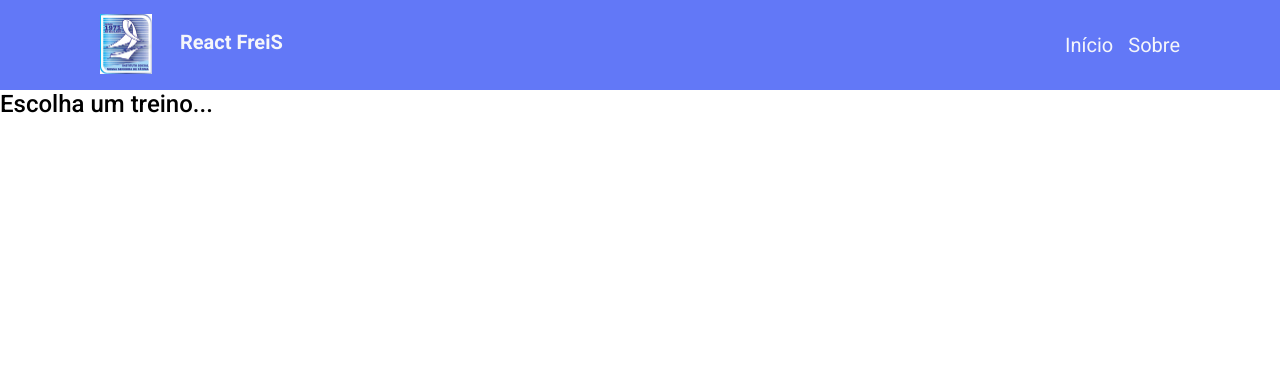
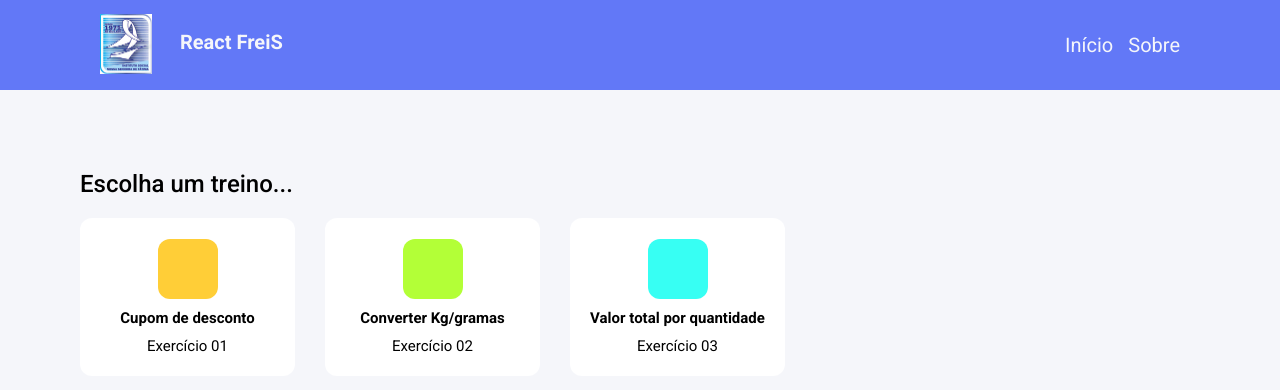
Before and after one commit to fellpos/reactfreis, a React (Create React App) app: page / in a window 1280 px wide. Shown: the top 390 px of the page. Built offline with nearby package versions, Linux system fonts and the light colour scheme.

Commit message:
asdasdsad

```diff
--- a/src/index.scss
+++ b/src/index.scss
@@ -6,7 +6,15 @@
     padding: 0px;
 }
 
+body {
+    background-color: #F5F6FA;
+}
+
+a {
+    text-decoration: none;
+}
 .pagina {
+
 
     .cabecalho {
         display: flex;
@@ -18,6 +26,7 @@
         left: 0px;
         top: 0px;
         background-color: #6278f7;
+
 
         .logo {
             position: absolute;
@@ -39,16 +48,16 @@
             font: 700 20px 'Roboto';
             color: #F5F6FA;
         }
+
         .abas{
             padding: 0px 100px;
             display: flex;
 
             gap: 15px;
 
-            h2 {
+            h2, h2:visited{
                 font: 400 20px 'Roboto';
                 color: #F5F6FA;
-
 
             }
 
--- a/src/pages/home/index.jsx
+++ b/src/pages/home/index.jsx
@@ -3,6 +3,8 @@ import './index.scss';
 import { Link } from 'react-router-dom';
 
 export default function Home() {
+
+
   return (
     <div className="pagina-home pagina">
       <header className="cabecalho">
@@ -17,14 +19,50 @@ export default function Home() {
         <div className='abas'>
 
           <h2 className=''> Início </h2>
-          <h2 className=''> Sobre </h2>
+
+          <Link to='/sobre'>
+            <h2 className=''> Sobre </h2>
+          </Link>
 
         </div>
       </header>
 
       <section>
-        <h1> Escolha um treino...</h1>
+        <h1 className='titulo'> Escolha um treino...</h1>
 
+        <div className='blocos'>
+
+          <div className='bloco'>
+            <div className='cor-amarela'>
+
+            </div>
+
+            <h2>Cupom de desconto</h2>
+
+            <h3>Exercício 01</h3>
+          </div>
+
+          <div className='bloco'>
+            <div className='cor-verde'>
+
+            </div>
+
+            <h2>Converter Kg/gramas</h2>
+
+            <h3>Exercício 02</h3>
+          </div>
+
+          <div className='bloco'>
+            <div className='cor-azul'>
+
+            </div>
+
+            <h2>Valor total por quantidade</h2>
+
+            <h3>Exercício 03</h3>
+          </div>
+
+        </div>
       </section>
     </div>
   );
--- a/src/pages/home/index.scss
+++ b/src/pages/home/index.scss
@@ -1,11 +1,73 @@
 .pagina-home {
 
-    h1{
+    .titulo {
         font: 500 24px 'Roboto';
         color: black;
+        margin-top: 80px;
+        margin-left: 80px;
+    }
+
+    .blocos {
+        display: flex;
+        flex-direction: row;
+        margin-left: 50px;
     }
 
     .bloco {
+        display: flex;
+        justify-content: center;
+        align-items: center;
+        flex-direction: column;
+        margin-left: 30px;
 
+        background-color: #ffffff;
+        margin-top: 20px;
+        width: 215px;
+        height: 158px;
+        border-radius: 12px;
+
+        padding: 10px;
+
+        .cor-amarela {
+
+            border-radius: 12px;
+            width: 60px;
+            height: 60px;
+            margin-bottom: 10px;
+
+            background-color: #FFCE37;
+
+        }
+
+        .cor-verde {
+
+            border-radius: 12px;
+            width: 60px;
+            height: 60px;
+            margin-bottom: 10px;
+
+            background-color: #B3FF37;
+
+        }
+
+        .cor-azul {
+
+            border-radius: 12px;
+            width: 60px;
+            height: 60px;
+            margin-bottom: 10px;
+
+            background-color: #37FFF3;
+
+        }
+
+        h2 {
+            margin-bottom: 10px;
+            font: 700 15px 'Roboto';
+        }
+
+        h3 {
+            font: 400 15px 'Roboto';
+        }
     }
 }
--- /dev/null
+++ b/src/pages/sobre/index.jsx
@@ -0,0 +1,48 @@
+import './index.scss';
+import { Link } from 'react-router-dom';
+
+export default function Sobre() {
+
+
+    return (
+        <div className="pagina-sobre pagina">
+            <header className="cabecalho">
+
+                <div className=''>
+
+                    <img className='logo' src="/assets/images/logo.jfif" alt="" />
+                    <h1> React FreiS</h1>
+
+                </div>
+
+                <div className='abas'>
+
+                    <h2 className=''> Início </h2>
+                    <h2 className=''> Sobre </h2>
+
+                </div>
+            </header>
+
+            <section>
+                <h1 className='titulo'> Sobre</h1>
+
+                <div className='secao'>
+
+
+                    <div className='texto'>
+
+                        <h3>Bem-vindo à nossa plataforma de exercícios! Aqui, nosso objetivo é ajudar você a aprimorar suas habilidades em Node.js e lógica de programação de forma prática e envolvente. Acreditamos que a prática constante é essencial para o aprendizado e o aperfeiçoamento em tecnologia. Nossa missão é fornecer um ambiente onde você possa praticar e testar seus conhecimentos em Node.js e lógica de programação, permitindo que você avance no seu próprio ritmo e de acordo com suas necessidades.
+                        </h3>
+                        <br /><br />
+
+                        <h3>Seja qual for seu nível de experiência, nossa plataforma é o lugar ideal para você crescer e desenvolver suas habilidades.
+                        </h3>
+                        <h3>Estamos ansiosos para ver seu progresso e sucesso!</h3>
+                    </div>
+
+                    <img src="/assets/images/logo.jfif" alt="" />
+                </div>
+            </section>
+        </div>
+    );
+}
--- /dev/null
+++ b/src/pages/sobre/index.scss
@@ -0,0 +1,32 @@
+.pagina-sobre {
+
+
+    .titulo {
+        font: 500 24px 'Roboto';
+        color: black;
+        margin-top: 80px;
+        margin-left: 80px;
+        margin-bottom: 60px;
+    }
+
+    .secao{
+        display: flex;
+        justify-content: center;
+        align-items: center;
+        flex-direction: column;
+        .texto {
+
+            width: 940px;
+
+            justify-content: center;
+            align-items: center;
+            text-align: center;
+
+            h3 {
+                font: 400 25px 'Roboto';
+            }
+
+        }
+    }
+
+}
--- a/src/routes.jsx
+++ b/src/routes.jsx
@@ -1,6 +1,7 @@
 
 import Home from './pages/home';
 import { BrowserRouter, Routes, Route } from 'react-router-dom';
+import Sobre from './pages/sobre';
 
 export default function Navegacao() {
 
@@ -9,6 +10,7 @@ export default function Navegacao() {
         <BrowserRouter>
             <Routes>
                 <Route path='/' element={<Home />} />
+                <Route path='/sobre' element={<Sobre />} />
             </Routes>
         </BrowserRouter>
 
```
